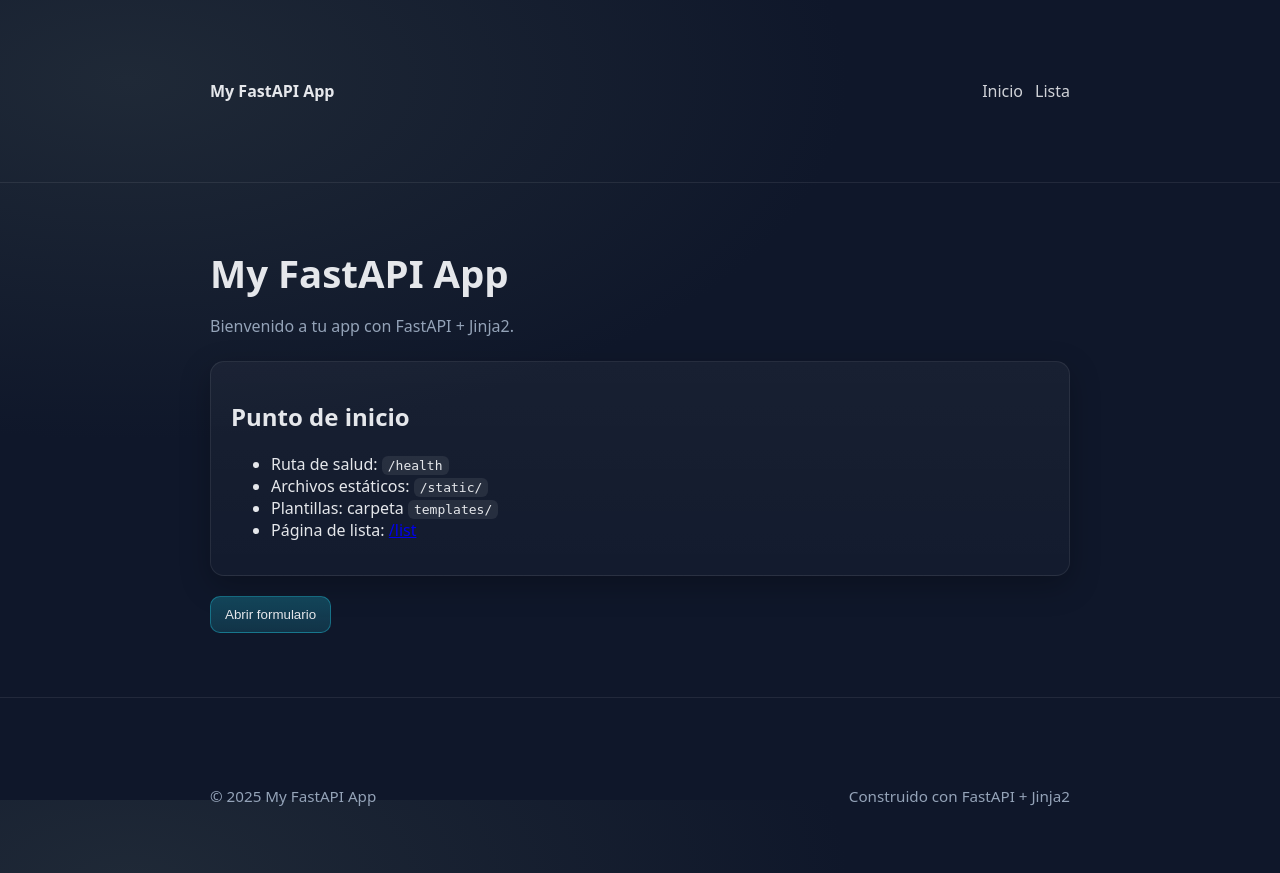
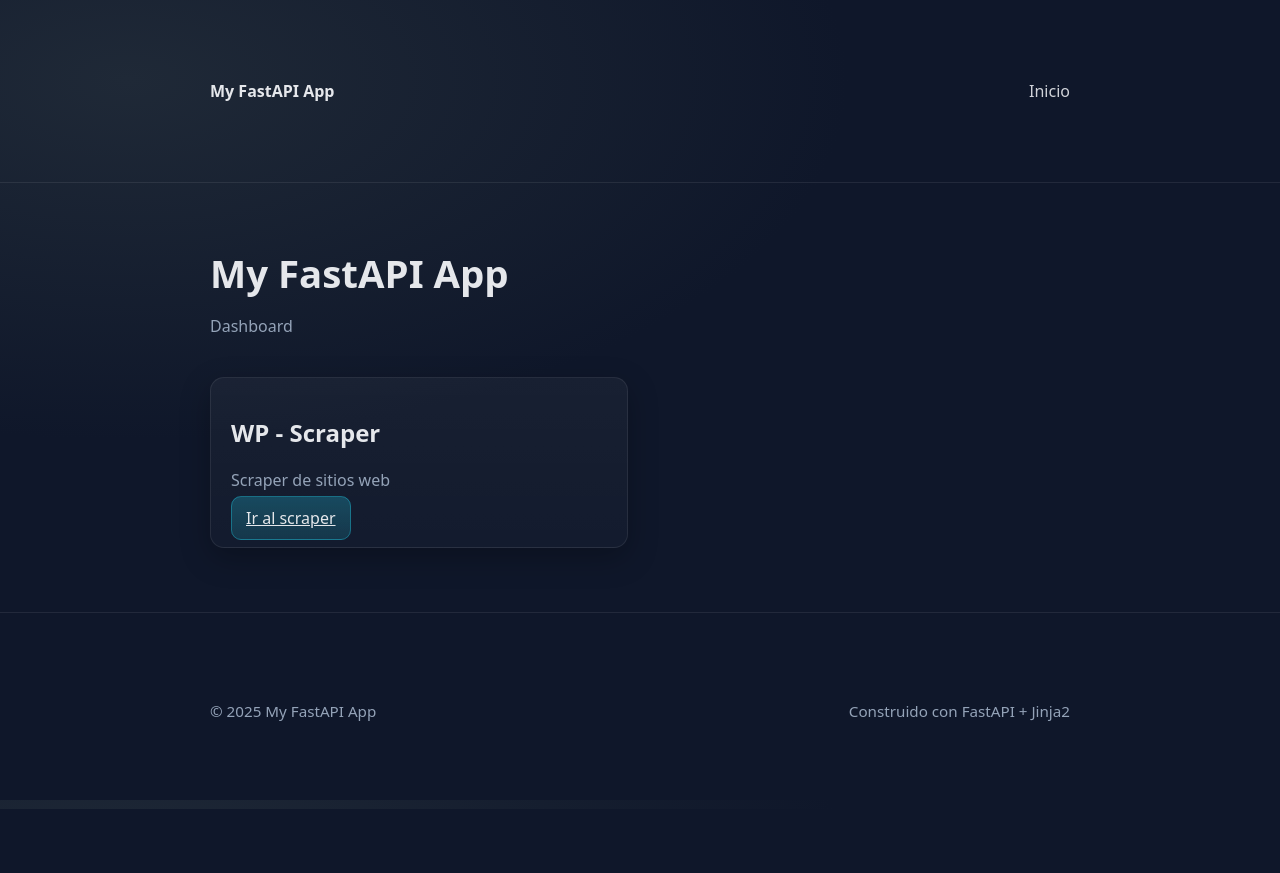
Before and after one commit to ppsantiago/wp_scrap, a FastAPI app: page / in a window 1280 px wide. Shown: the top 873 px of the page. After the commit the page ends 809 px from the top, so only its background shows below. Run offline with FastAPI, Linux system fonts and the light colour scheme.

Commit message:
ui y primer funcionalidad ok

```diff
--- a/app/main.py
+++ b/app/main.py
@@ -1,9 +1,11 @@
+
 from pathlib import Path
 from datetime import datetime
 from fastapi import FastAPI, Request
 from fastapi.responses import HTMLResponse
 from fastapi.staticfiles import StaticFiles
 from fastapi.templating import Jinja2Templates
+from playwright.async_api import async_playwright
 
 # Create app
 app = FastAPI(title="My FastAPI App")
@@ -24,7 +26,7 @@ async def health():
 @app.get("/", response_class=HTMLResponse, tags=["web"])  # home page
 async def home_index(request: Request):
     return templates.TemplateResponse(
-        "index.html",
+        "pages/index.html",
         {
             "request": request,
             "title": "Home | FastAPI",
@@ -33,14 +35,32 @@ async def home_index(request: Request):
         },
     )
 
-@app.get("/list", response_class=HTMLResponse, tags=["web"])  # list page
-async def list_page(request: Request):
+
+@app.get("/scrap", response_class=HTMLResponse, tags=["web"])
+async def scrap_page(request: Request):
     return templates.TemplateResponse(
-        "list.html",
+        "pages/scrap.html",
         {
             "request": request,
-            "title": "Lista | FastAPI",
-            "app_name": "My FastAPI App",
+            "title": "WP Scraper",
+            "app_name": "WP Scraper",
             "year": datetime.now().year,
         },
     )
+
+@app.get("/check-domain", tags=["tools"])
+async def check_domain(domain: str):
+    if not domain.startswith("http"):
+        domain = f"http://{domain}"
+    try:
+        async with async_playwright() as p:
+            browser = await p.chromium.launch(headless=True)
+            page = await browser.new_page()
+            response = await page.goto(domain, timeout=10000)  # 10 segundos timeout
+            await browser.close()
+            if response:
+                return {"domain": domain, "status_code": response.status, "success": True}
+            else:
+                return {"domain": domain, "error": "No response received", "success": False}
+    except Exception as e:
+        return {"domain": domain, "error": str(e), "success": False}
--- a/requirements.txt
+++ b/requirements.txt
@@ -1,3 +1,4 @@
 fastapi==0.115.0
 uvicorn[standard]==0.30.6
 jinja2==3.1.4
+playwright==1.48.0
--- a/static/style.css
+++ b/static/style.css
@@ -20,6 +20,12 @@ body {
 }
 h1 { font-size: 2.4rem; margin: 0 0 12px; }
 p { color: var(--muted); }
+
+.cards {
+  display: grid;
+  grid-template-columns: repeat(auto-fill, minmax(300px, 1fr));
+  gap: 24px;
+}
 .card {
   margin-top: 24px;
   background: linear-gradient(180deg, rgba(255,255,255,0.04), rgba(255,255,255,0.02));
--- a/templates/index.html
+++ /dev/null
@@ -1,48 +0,0 @@
-{% extends 'base.html' %}
-
-{% block title %}{{ title }}{% endblock %}
-
-{% block content %}
-  <h1>{{ app_name }}</h1>
-  <p>Bienvenido a tu app con FastAPI + Jinja2.</p>
-  <div class="card">
-    <h2>Punto de inicio</h2>
-    <ul>
-      <li>Ruta de salud: <code>/health</code></li>
-      <li>Archivos estáticos: <code>/static/</code></li>
-      <li>Plantillas: carpeta <code>templates/</code></li>
-      <li>Página de lista: <a href="/list">/list</a></li>
-    </ul>
-  </div>
-
-  <div style="margin-top:20px;">
-    <button id="openModalBtn" class="btn-primary">Abrir formulario</button>
-  </div>
-
-  <!-- Modal elements -->
-  <div id="modal-backdrop" class="modal-backdrop" aria-hidden="true"></div>
-  <div id="modal" class="modal" role="dialog" aria-modal="true" aria-labelledby="modalTitle">
-    <div class="modal-header">
-      <h3 id="modalTitle">Contacto</h3>
-      <button class="icon-button" data-close-modal aria-label="Cerrar">✕</button>
-    </div>
-    <form id="contactForm" class="modal-body">
-      <label>
-        <span>Nombre</span>
-        <input type="text" name="nombre" placeholder="Tu nombre" required />
-      </label>
-      <label>
-        <span>Correo</span>
-        <input type="email" name="correo" placeholder="tu@email.com" required />
-      </label>
-      <label>
-        <span>Mensaje</span>
-        <textarea name="mensaje" rows="4" placeholder="Escribe tu mensaje" required></textarea>
-      </label>
-      <div class="modal-actions">
-        <button type="button" class="btn" data-close-modal>Cancelar</button>
-        <button type="submit" class="btn-primary">Enviar</button>
-      </div>
-    </form>
-  </div>
-{% endblock %}
--- /dev/null
+++ b/templates/pages/index.html
@@ -0,0 +1,14 @@
+{% extends 'base.html' %} {% block title %}{{ title }}{% endblock %} {% block
+content %}
+<h1>{{ app_name }}</h1>
+<p>Dashboard</p>
+
+<div class="cards">
+  <div class="card">
+    <h2>WP - Scraper</h2>
+    <p>Scraper de sitios web</p>
+    <a href="/scrap" class="btn-primary">Ir al scraper</a>
+  </div>
+</div>
+
+{% endblock %}
--- a/templates/partials/header.html
+++ b/templates/partials/header.html
@@ -3,7 +3,6 @@
     <a href="/" style="text-decoration:none; color:inherit;"><strong>My FastAPI App</strong></a>
     <nav style="display:flex; gap:12px;">
       <a href="/" style="color: var(--text); text-decoration:none; opacity:.9;">Inicio</a>
-      <a href="/list" style="color: var(--text); text-decoration:none; opacity:.9;">Lista</a>
     </nav>
   </div>
 </header>
```
Also changed, not shown: docker-compose.yaml (added, +12 -0 lines), static/main.js (+49 -7 lines), templates/list.html (deleted, +0 -11 lines), templates/pages/scrap.html (added, +38 -0 lines), README.md, 1 other file.
